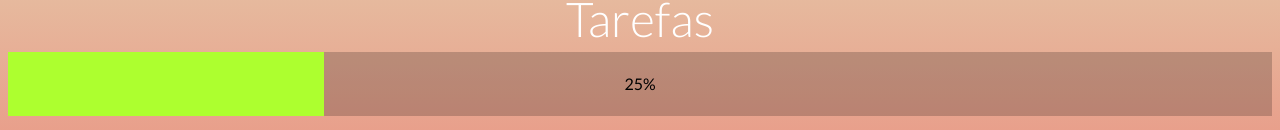
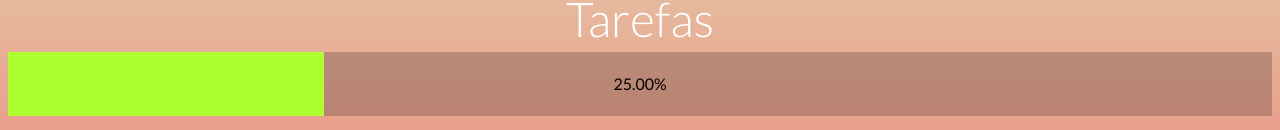
Before and after one commit to italopolazzi/udemy, a Vue app in the folder components/tarefas/: page / in a window 1280 px wide. Shown: the part 274-404 px from the top of the page. Built offline with nearby package versions, Linux system fonts and the light colour scheme.

Commit message:
add: arredondamento da porcentagem e adição de tarefas usando enter

```diff
--- a/components/tarefas/src/components/BarraDeProgresso.vue
+++ b/components/tarefas/src/components/BarraDeProgresso.vue
@@ -11,8 +11,8 @@ export default {
     porcentagem() {
       const total_de_concluidas = this.tarefas.filter(v => v.status).length;
       const total_de_tarefas = this.tarefas.length;
-      const resultado = total_de_concluidas / total_de_tarefas;
-      return resultado * 100;
+      const resultado = (total_de_concluidas / total_de_tarefas) * 100;
+      return resultado.toFixed(2);
     },
     widthProgresso() {
       return {
--- a/components/tarefas/src/components/NovaTarefa.vue
+++ b/components/tarefas/src/components/NovaTarefa.vue
@@ -7,6 +7,7 @@
       class="super-round"
       v-model="nova_tarefa"
       placeholder="Legenda da nova tarefa"
+      @keydown.enter="emitirNovaTarefa"
     />
     <button id="adicionar" class="super-round" @click="emitirNovaTarefa">+</button>
   </div>
```
